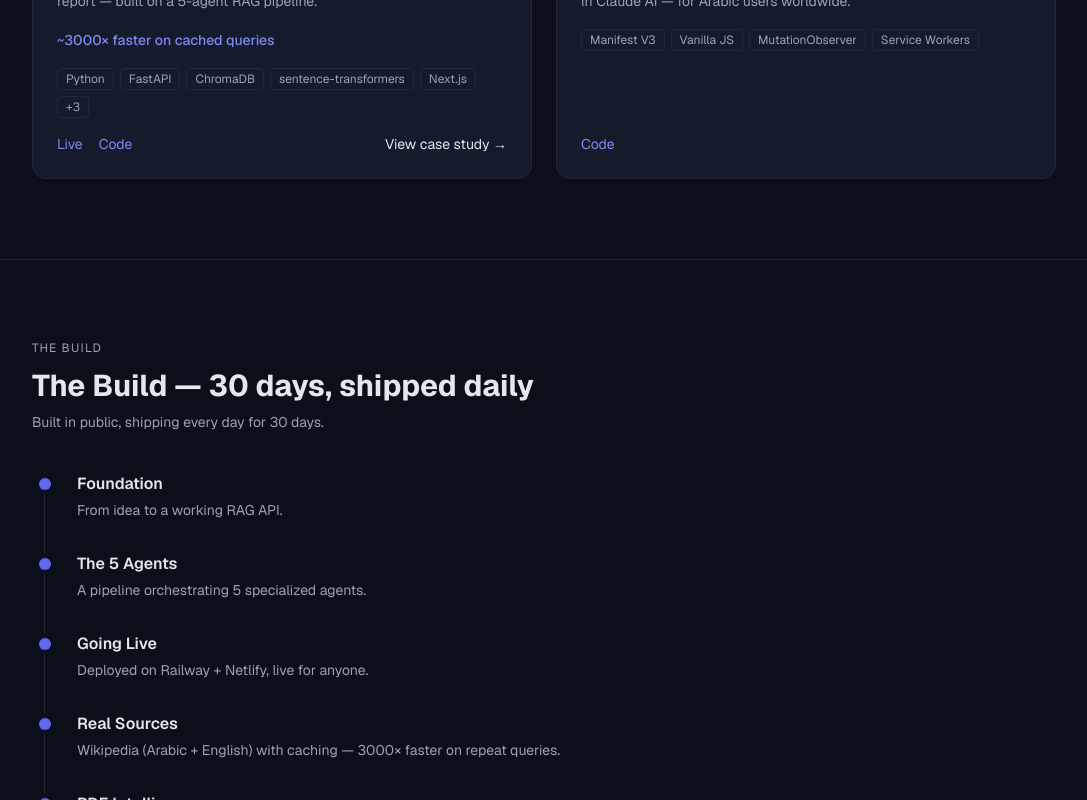
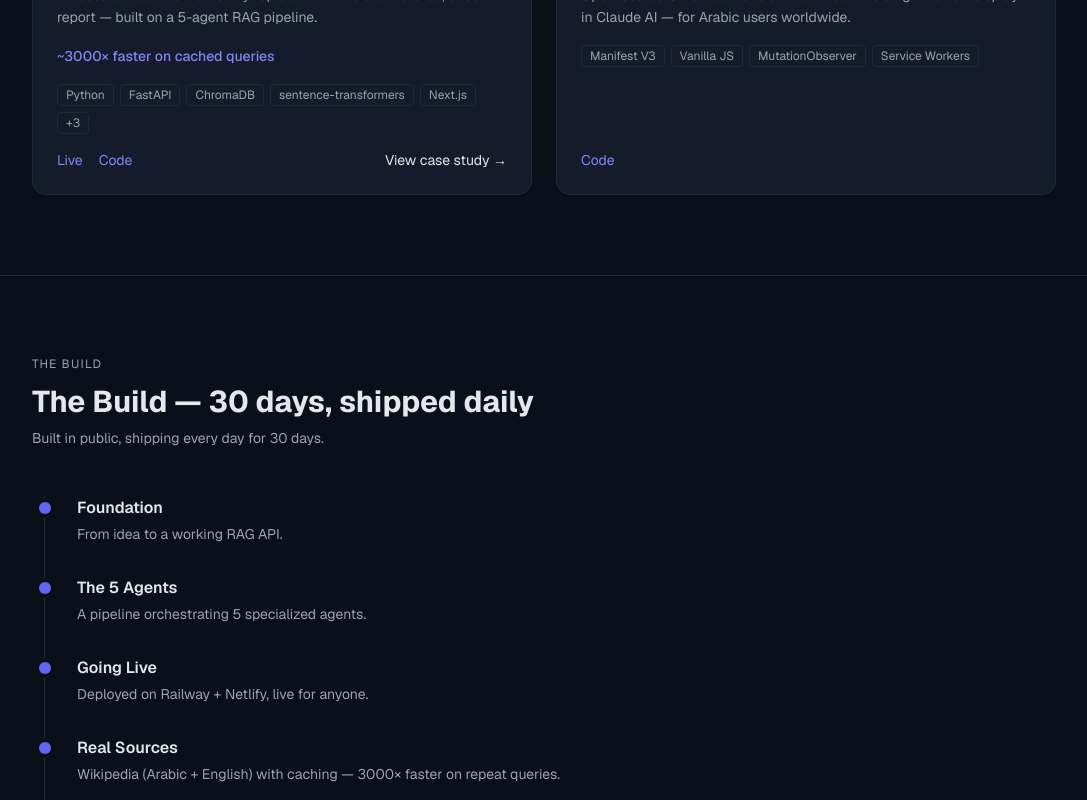
Before and after one commit to ahmadslike/portfolio, a Next.js app: page /en in a window 1280 px wide. Shown: the part 2100-2900 px from the top of the page, without its empty margins (96-1183 px from the left). Built offline with nearby package versions, Linux system fonts and the light colour scheme.

Commit message:
fix(ui): 44px inline-link tap targets, unified card radius and heading rhythm

```diff
--- a/src/app/[locale]/work/[slug]/page.tsx
+++ b/src/app/[locale]/work/[slug]/page.tsx
@@ -95,7 +95,7 @@
         {/* Back */}
         <Link
           href="/"
-          className="inline-flex items-center gap-2 text-sm text-muted-foreground hover:text-foreground transition-colors mb-12"
+          className="inline-flex items-center gap-2 text-sm text-muted-foreground hover:text-foreground transition-colors py-3 -mt-3 mb-9"
         >
           <ArrowLeft className="size-4 rtl:rotate-180" />
           {cs("back")}
@@ -277,7 +277,7 @@
               {study.highlights.map((hl, i) => (
                 <div
                   key={i}
-                  className="bg-card border border-border rounded-lg p-5"
+                  className="bg-card border border-border rounded-xl p-5"
                 >
                   <div className="font-semibold text-foreground">
                     {t(hl.title)}
@@ -295,7 +295,7 @@
         <div className="border-t border-border pt-10 flex flex-wrap items-center justify-between gap-4">
           <Link
             href="/"
-            className="inline-flex items-center gap-2 text-sm text-muted-foreground hover:text-foreground transition-colors"
+            className="inline-flex items-center gap-2 text-sm text-muted-foreground hover:text-foreground transition-colors py-3 -my-3"
           >
             <ArrowLeft className="size-4 rtl:rotate-180" />
             {cs("back")}
--- a/src/components/projects/ProjectCard.tsx
+++ b/src/components/projects/ProjectCard.tsx
@@ -57,7 +57,7 @@
             href={project.links.live}
             target="_blank"
             rel="noopener noreferrer"
-            className="text-sm text-primary-text hover:underline inline-flex items-center gap-1"
+            className="text-sm text-primary-text hover:underline inline-flex items-center gap-1 py-3 -my-3"
           >
             {t("viewLive")}
           </a>
@@ -66,14 +66,14 @@
           href={project.links.github}
           target="_blank"
           rel="noopener noreferrer"
-          className="text-sm text-primary-text hover:underline inline-flex items-center gap-1"
+          className="text-sm text-primary-text hover:underline inline-flex items-center gap-1 py-3 -my-3"
         >
           {t("viewCode")}
         </a>
         {hasCaseStudy && (
           <Link
             href={`/work/${project.slug}`}
-            className="text-sm text-foreground hover:text-primary-text hover:underline inline-flex items-center gap-1 ms-auto"
+            className="text-sm text-foreground hover:text-primary-text hover:underline inline-flex items-center gap-1 ms-auto py-3 -my-3"
           >
             {t("viewCaseStudy")} →
           </Link>
--- a/src/components/sections/About.tsx
+++ b/src/components/sections/About.tsx
@@ -14,7 +14,7 @@
             <p className="text-xs uppercase tracking-widest text-muted-foreground mb-3">
               {t("label")}
             </p>
-            <h2 className="text-3xl font-bold text-foreground mb-8">
+            <h2 className="text-3xl font-bold text-foreground mb-12">
               {t("heading")}
             </h2>
           </Reveal>
--- a/src/components/sections/Build.tsx
+++ b/src/components/sections/Build.tsx
@@ -16,7 +16,7 @@
         <h2 className="text-3xl font-bold text-foreground mb-2">
           {t("heading")}
         </h2>
-        <p className="text-sm text-muted-foreground mb-10">
+        <p className="text-sm text-muted-foreground mb-12">
           {t("subline")}
         </p>
 
--- a/src/components/sections/Contact.tsx
+++ b/src/components/sections/Contact.tsx
@@ -15,7 +15,7 @@
           <p className="text-xs uppercase tracking-widest text-muted-foreground mb-3">
             {t("label")}
           </p>
-          <h2 className="text-3xl font-bold text-foreground mb-8">
+          <h2 className="text-3xl font-bold text-foreground mb-12">
             {t("heading")}
           </h2>
         </Reveal>
```
